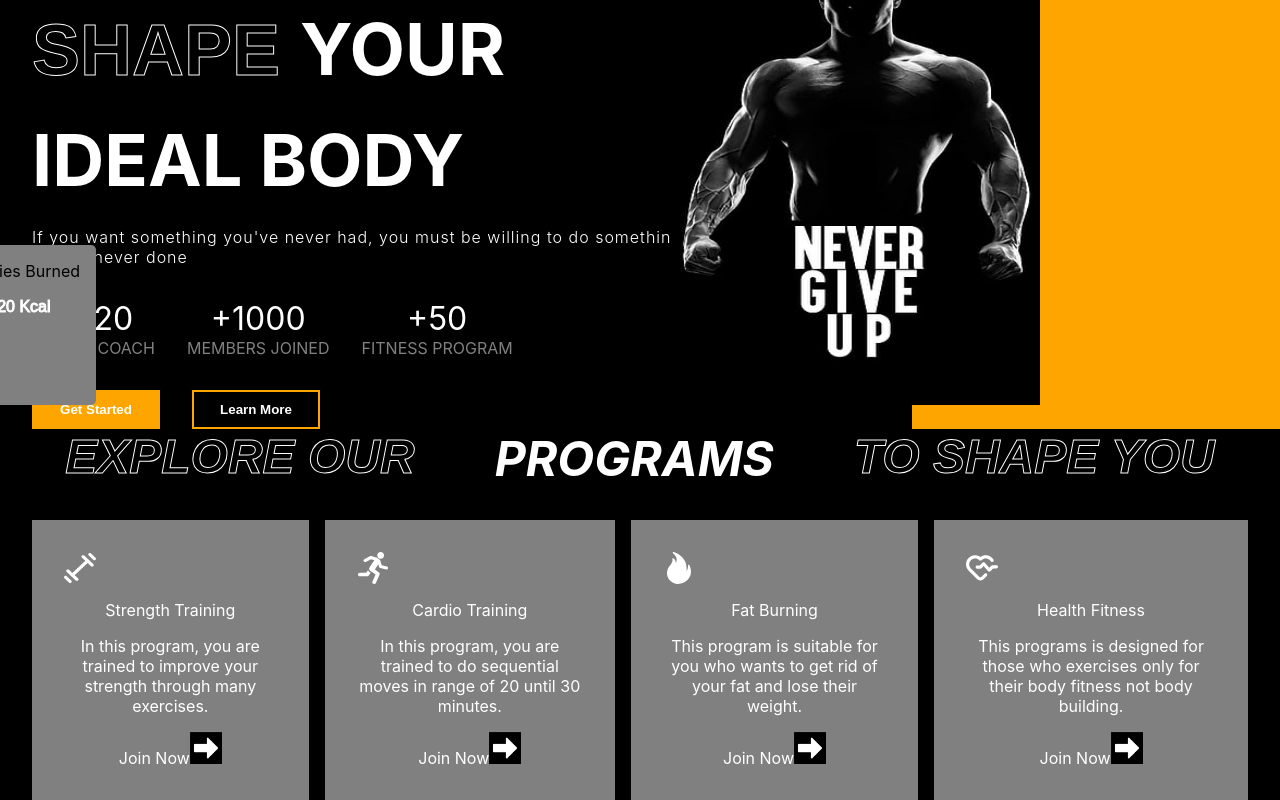
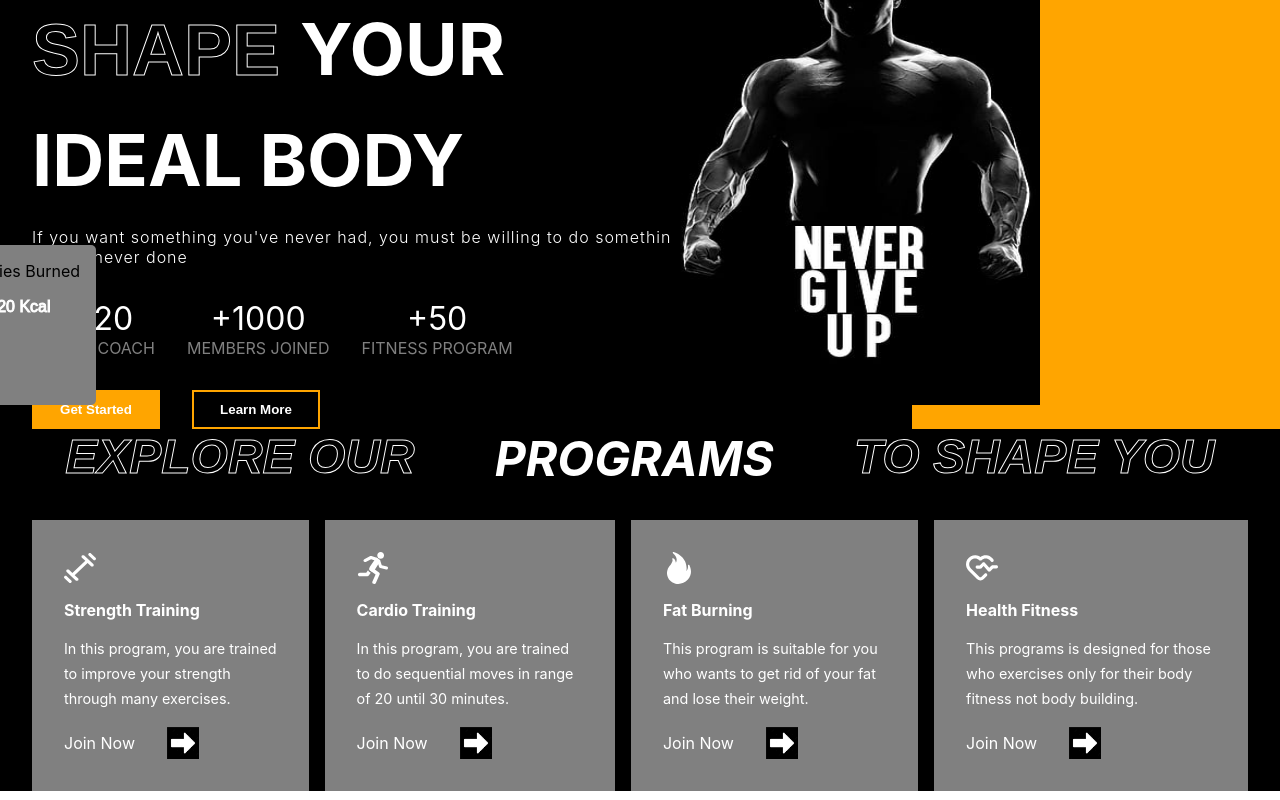
Before and after one commit to Nikhil-997/reactProjects, a React (Create React App) app in the folder gym/: page / in a window 1280 px wide. Shown: the part 251-1051 px from the top of the page. Built offline with nearby package versions, Linux system fonts and the light colour scheme.

Commit message:
Progress : Added programs and new images

```diff
--- a/gym/src/components/Programs/Programs.css
+++ b/gym/src/components/Programs/Programs.css
@@ -36,6 +36,12 @@
     gap: 1rem;
     color: white;
     justify-content: space-between;
+    text-align: left;
+}
+.programs .program-categories .category:hover
+{
+    background-color:rgb(202, 104, 19);
+    cursor: pointer;
 }
 .programs .program-categories .category > :nth-child(1)
 {
@@ -43,3 +49,28 @@
    width: 2rem;
    height: 2rem;
 }
+.programs .program-categories .category > :nth-child(2)
+{
+   font-size: 1rem;
+   font-weight: bold;
+}
+.programs .program-categories .category > :nth-child(3)
+{
+   font-size: 0.9rem;
+   line-height: 25px;
+}
+.programs .program-categories .category > :nth-child(3)
+{
+   font-size: 0.9rem;
+   line-height: 25px;
+}
+.programs .join-now
+{
+   display: flex;
+   align-items: center;
+   gap: 2rem;
+}
+.programs .join-now > img
+{
+   width: 1rem;
+}
```
